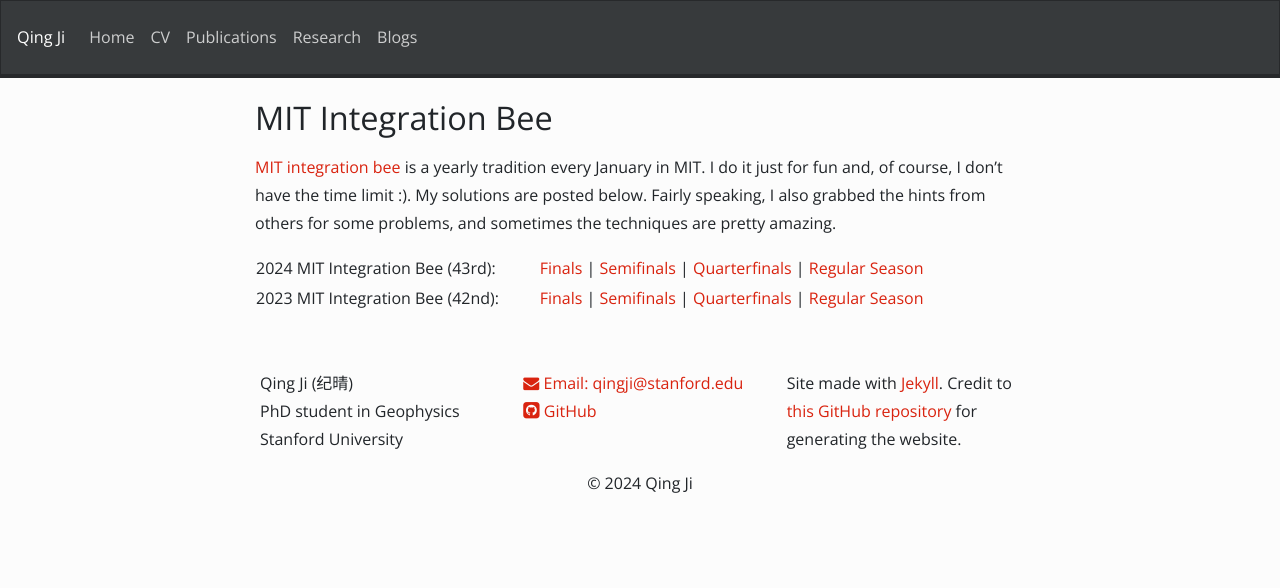
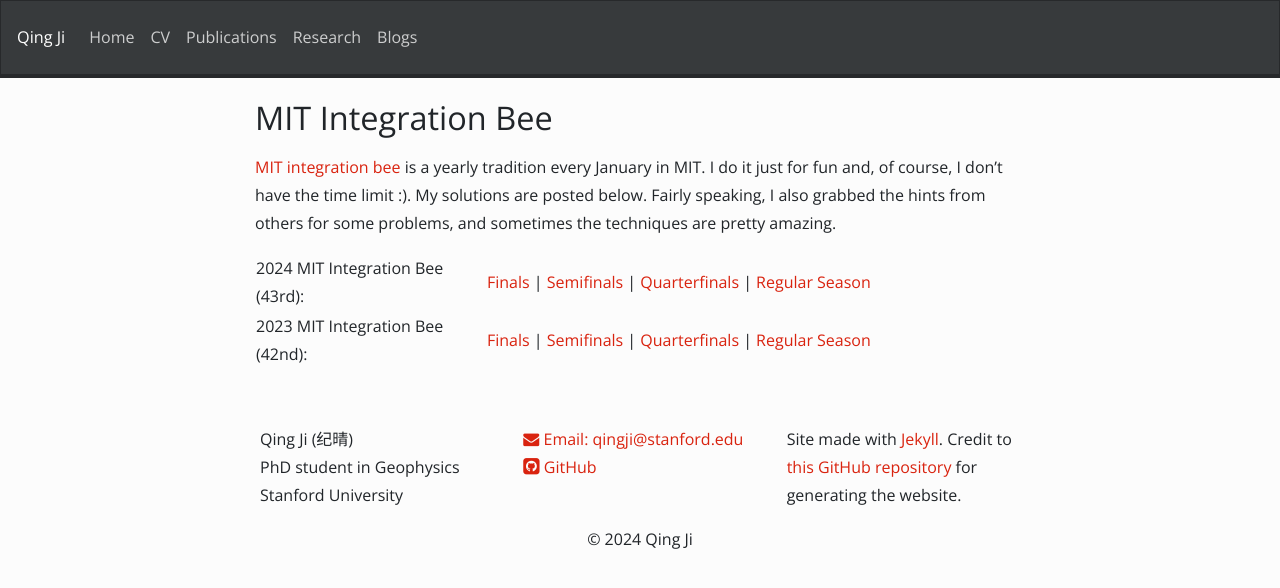
Before and after one commit to NickJi98/NickJi98.github.io, a Jekyll site: the page built from _posts/2024-03-27-MIT.md, in a window 1280 px wide. Shown: the top 588 px of the page. Built offline with Jekyll 4.4.1, drawn with Linux system fonts in a browser that asks for light colours; nearby versions of some CDN libraries; a style sheet for code colours, icons or effects is not loaded.

Commit message:
Update 2024-03-27-MIT.md

```diff
--- a/_posts/2024-03-27-MIT.md
+++ b/_posts/2024-03-27-MIT.md
@@ -6,8 +6,8 @@ layout: postlay
 <p><a href="https://math.mit.edu/~yyao1/integrationbee.html" target="_blank">MIT integration bee</a> is a yearly tradition every January in MIT. I do it just for fun and, of course, I don't have the time limit :). My solutions are posted below. Fairly speaking, I also grabbed the hints from others for some problems, and sometimes the techniques are pretty amazing.</p>
 
 <table style="width: 100%;">
-  <col width="35%;">
-  <col width="60%;">
+  <col width="30%;">
+  <col width="70%;">
   <tr>
     <td>2024 MIT Integration Bee (43rd):</td>
     <td>
```
